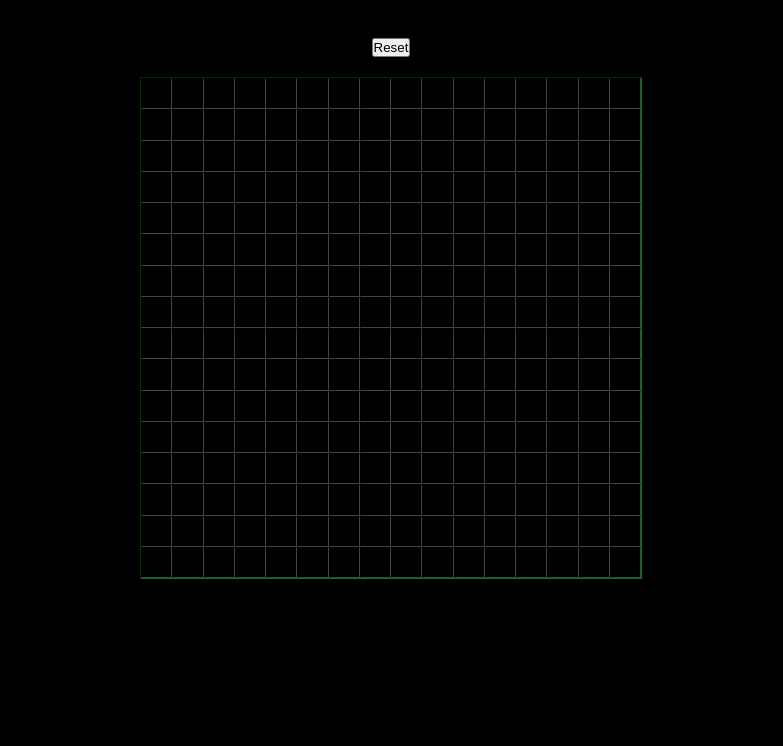
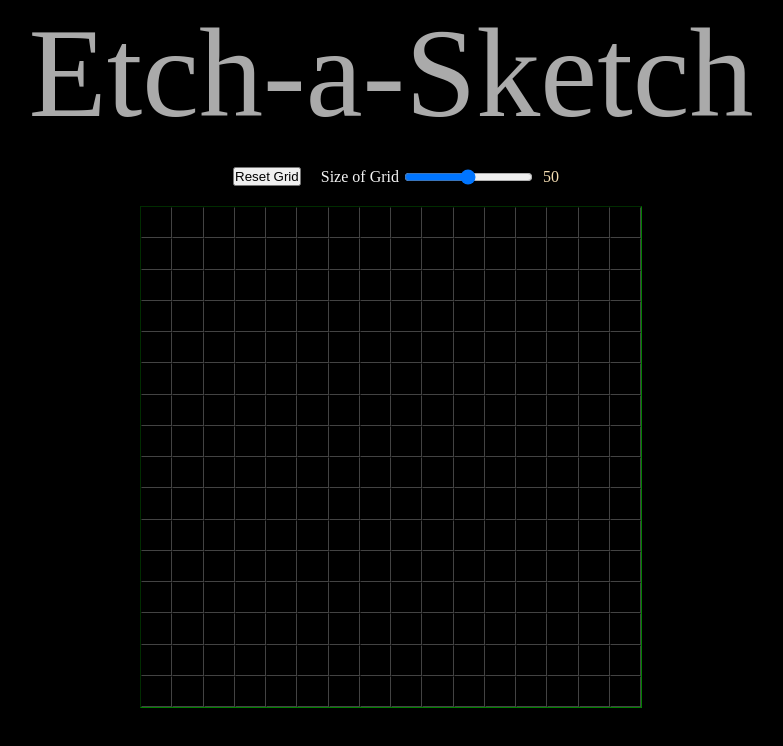
Before and after one commit to jperales64/etch-a-sketch, a plain HTML site: page index.html in a window 1280 px wide. Shown: the whole page, without its empty margins (249-1032 px from the left). Drawn offline with Linux system fonts and the light colour scheme.

Commit message:
added slider to control number of cells

```diff
--- a/index.html
+++ b/index.html
@@ -7,9 +7,18 @@
 
 </head>
 
+
 <body>
-    <header>Etcha-a-Sketch</header>
-    <button class="reset-button">Reset</button>
+    <header class="game-name">Etch-a-Sketch</header>
+    <div class="settings">
+        <button class="reset-button">Reset Grid</button>
+        <div class="range-container">
+            <div class="grid-text">Size of Grid</div>
+            <input type="range" min="1" max="100" value="50" class="slider" id="myRange">
+            <div class="range-value" id="demo"></div>
+        </div>
+    </div>
+
     <script src="main.js" defer></script>
     <div class="container">
 
--- a/main.js
+++ b/main.js
@@ -1,7 +1,22 @@
 let numberOfRowsSelected = 16;
 const container = document.querySelector('.container');
 document.querySelector('.reset-button').onclick = reset;
+let isColorWhite = false;
 
+function connectSlider() {
+    var slider = document.getElementById("myRange");
+    var output = document.getElementById("demo");
+    output.innerHTML = slider.value; // Display the default slider value
+
+    // Update the current slider value (each time you drag the slider handle)
+    slider.oninput = function() {
+        output.innerHTML = this.value;
+        removeAllChildNodes(container);
+        start(this.value);
+    }
+}
+
+connectSlider();
 start(numberOfRowsSelected);
 
 function start(numberOfRowsSelected) {
@@ -44,8 +59,10 @@ function setUpCells() {
         // and for each one we add a 'mouseover' listener
         cell.addEventListener('mouseover', () => {
             if (!cell.style.backgroundColor || cell.style.backgroundColor == 'black') {
-                cell.style.backgroundColor = getRandomColor();
-                cell.style.color = cell.style.backgroundColor;
+                if (!isColorWhite) {
+                    cell.style.backgroundColor = getRandomColor();
+                    cell.style.color = cell.style.backgroundColor;
+                }
 
             } else {
                 let orignalRgb = cell.style.color;
@@ -95,17 +112,4 @@ function reset() {
     cells.forEach((cell) => {
         cell.style.backgroundColor = 'black';
     });
-
-    let answer = prompt('Enter the number of rows you wish to use! The Grid will remain a square.', '16');
-
-    let numcheck = parseInt(answer);
-
-    removeAllChildNodes(container);
-    if (answer != null && numcheck == answer) {
-        start(answer);
-    } else {
-        start(16);
-    }
-
-
 }
--- a/style.css
+++ b/style.css
@@ -50,3 +50,32 @@
       flex-shrink: 1;
       flex-basis: 1;
   }
+
+  .game-name {
+      font-size: 10vw;
+      color: #aaaaaa;
+  }
+
+  .settings {
+      display: flex;
+      width: 100%;
+      justify-content: center;
+      align-items: center;
+  }
+
+  .range-container {
+      display: flex;
+      align-items: center;
+      justify-content: space-between;
+      color: whitesmoke;
+  }
+
+  .range-value {
+      color: wheat;
+      padding: 10px;
+      flex-grow: 0;
+  }
+
+  .grid-text {
+      padding-right: 5px;
+  }
```
